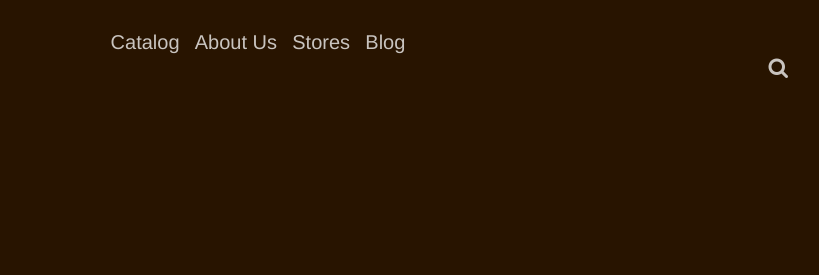
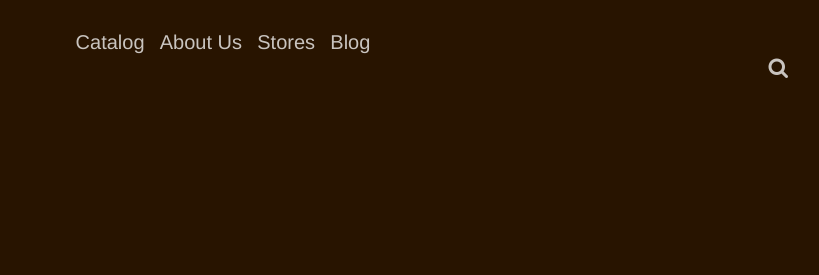
Before and after one commit to TMeunier1/inte_sass2, a website: page index.html in a window 1280 px wide. Shown: the top 275 px of the page, without its empty margins (437-1256 px from the left). Drawn offline with nearby package versions, Linux system fonts and the light colour scheme.

Commit message:
Change margin-left of ul on header

```diff
--- a/index.html
+++ b/index.html
@@ -21,8 +21,8 @@
                         <li><a href="#">Stores</a></li>
                         <li><a href="#">Blog</a></li>
                     </ul>
+                    <i class="fa fa-search" aria-hidden="true"></i>
                 </nav>
-                <i class="fa fa-search" aria-hidden="true"></i>
             </div>
             <div class="row">
                 <section id="headerContent">
--- a/static/css/scss/style.scss
+++ b/static/css/scss/style.scss
@@ -34,7 +34,7 @@ header {
 
     nav {
         text-align: center;
-        margin-left: 5em;
+        @include margin(auto);
 
         ul {
             display: flex;
```
Also changed, not shown: static/css/style.css, 1 other file.
